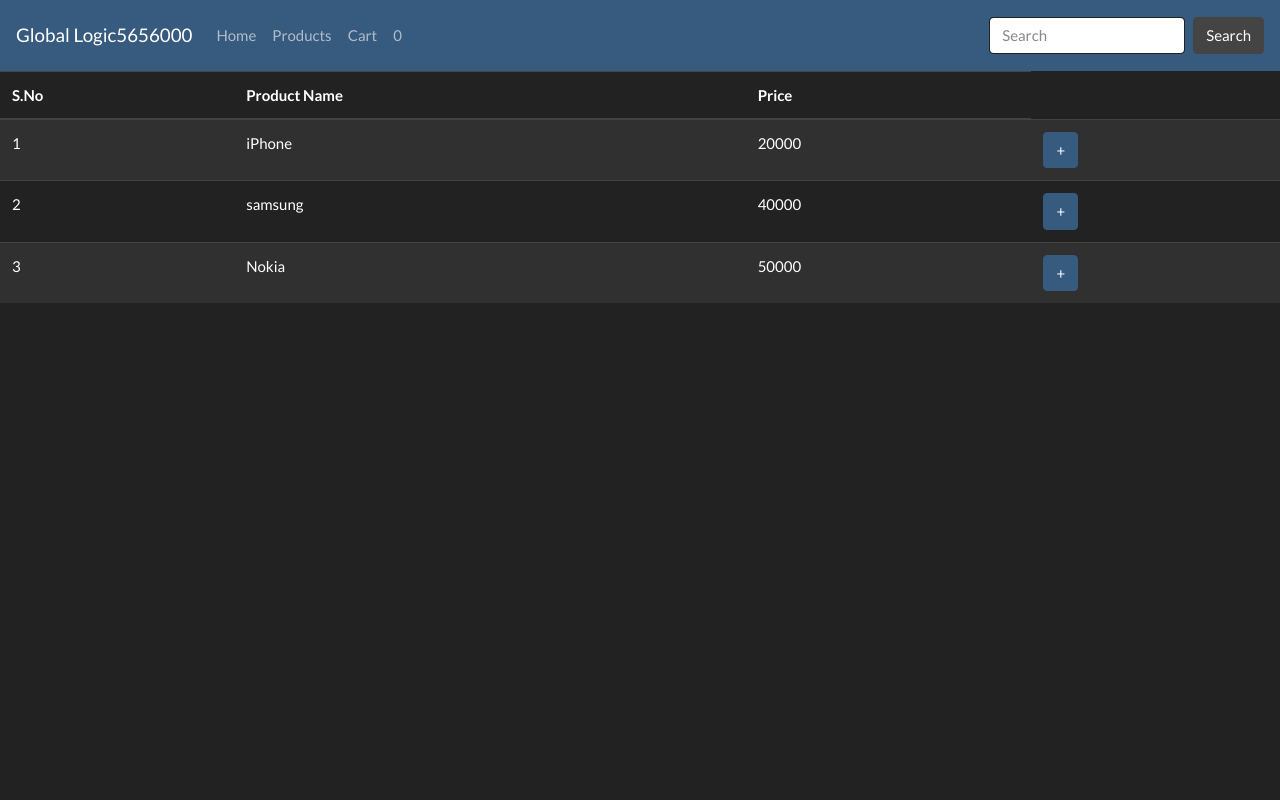
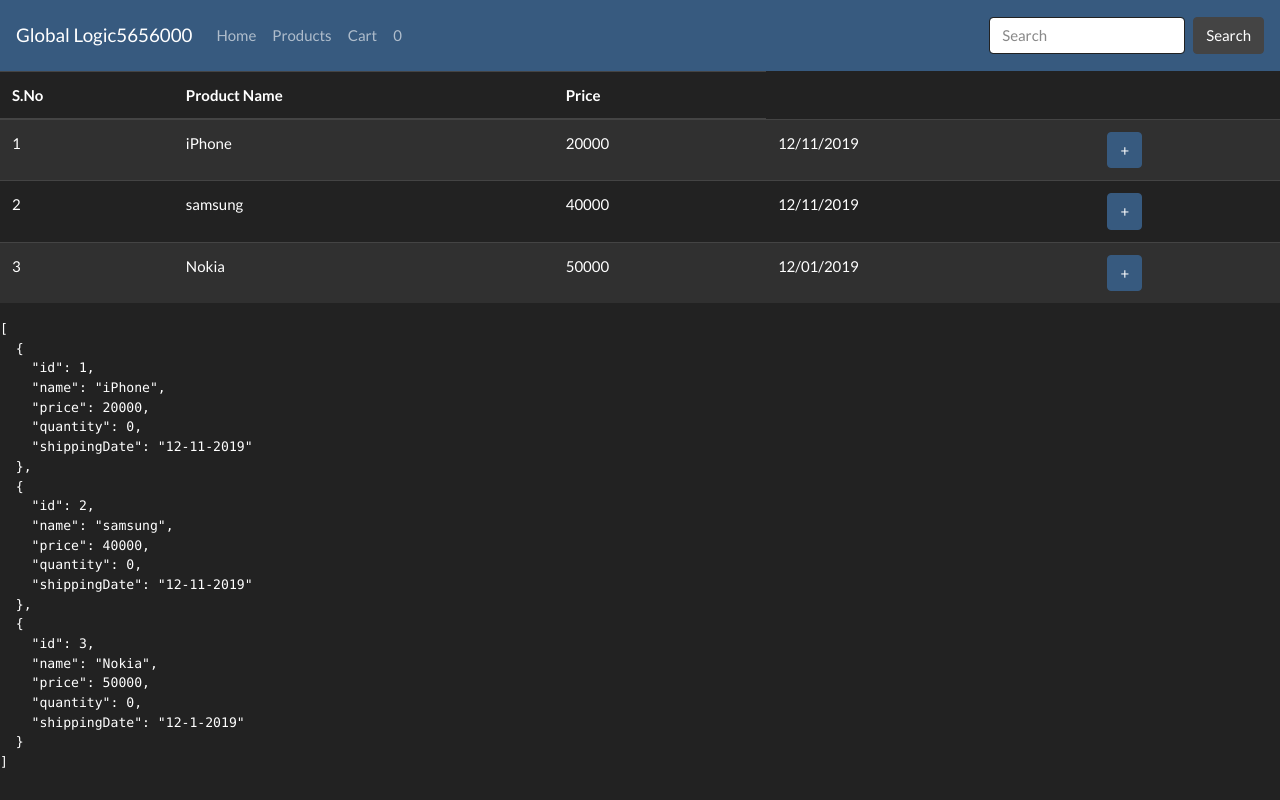
Before and after one commit to kiran-blockchain/global-logic-banglore, an Angular app: page / in a window 1280 px wide. Built offline with nearby package versions, Linux system fonts and the light colour scheme.

Commit message:
Fixed porducts

```diff
--- a/src/app/products/products.component.html
+++ b/src/app/products/products.component.html
@@ -9,8 +9,11 @@
             <td>{{p.id}}</td>
             <td>{{p.name}}</td>
             <td>{{p.price}}</td>
+            <td>{{p.shippingDate|date:'MM/dd/yyyy'}}</td>
             <td><button class="btn btn-primary" (click)="addToCart(p)">+</button></td>
 
         </tr>
     </tbody>
 </table>
+
+<pre>{{productList|json}}</pre>
--- a/src/app/services/product.service.ts
+++ b/src/app/services/product.service.ts
@@ -8,9 +8,9 @@
   public cart:any;
   constructor() {
     this.products = [
-      { id: 1, name: "iPhone", price: 20000, quantity: 0 },
-      { id: 2, name: "samsung", price: 40000, quantity: 0 },
-      { id: 3, name: "Nokia", price: 50000, quantity: 0 }
+      { id: 1, name: "iPhone", price: 20000, quantity: 0 ,shippingDate:'12-11-2019'},
+      { id: 2, name: "samsung", price: 40000, quantity: 0,shippingDate:'12-11-2019' },
+      { id: 3, name: "Nokia", price: 50000, quantity: 0,shippingDate:'12-1-2019'}
     ];
     this.cart =[];
   }
```
Also changed, not shown: 1 other file (tests, documents, lock files or other folders).
